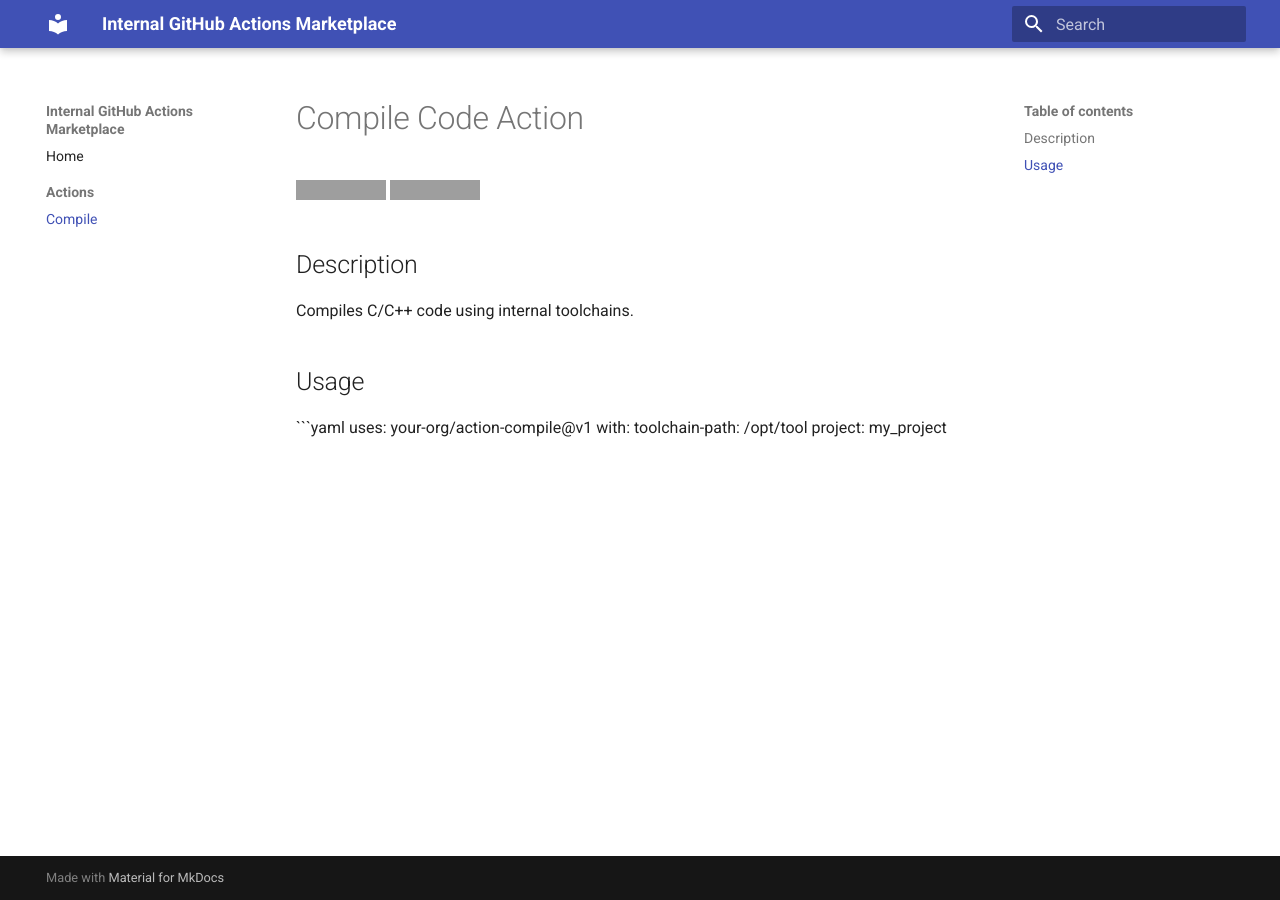
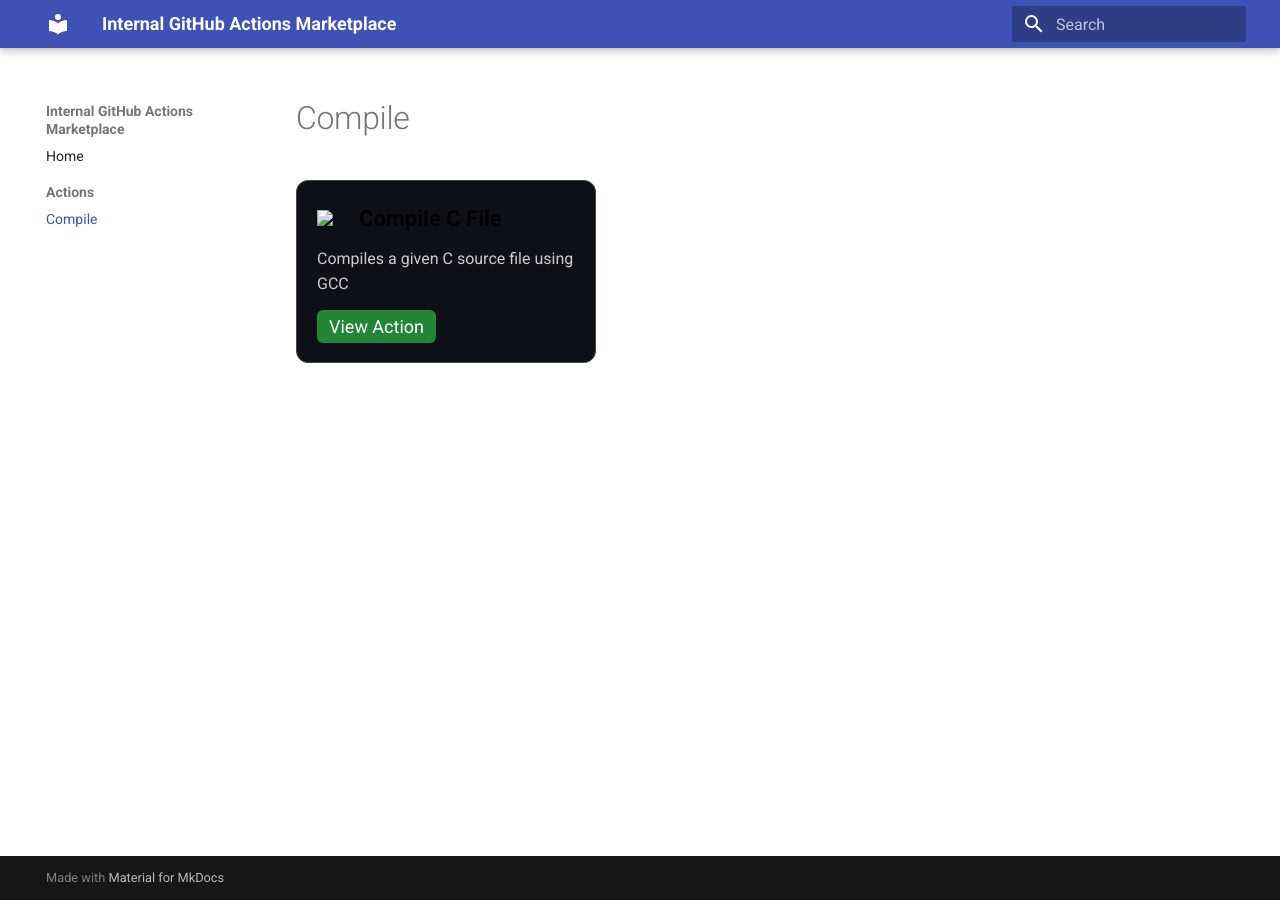
Before and after one commit to central-org455/internal-actions-marketplace, an MkDocs documentation site: the page built from docs/actions/compile.md, in a window 1280 px wide. Built offline with MkDocs 1.6.1 and Material for MkDocs 9.7.7, drawn with Linux system fonts in a browser that asks for light colours; grey boxes are pictures that could not be loaded.

Commit message:
Update compile.md

````diff
--- a/docs/actions/compile.md
+++ b/docs/actions/compile.md
@@ -1,15 +1,14 @@
-# Compile Code Action
+<div style="display: flex; gap: 1rem; flex-wrap: wrap;">
 
-![Stars](https://img.shields.io/github/stars/your-org/action-compile?style=social)
-![Version](https://img.shields.io/github/v/release/your-org/action-compile)
+  <div style="border: 1px solid #444; border-radius: 12px; padding: 1rem; background-color: #0d1117; width: 300px;">
+    <div style="display: flex; align-items: center; gap: 0.5rem;">
+      <img src="/internal-actions-marketplace/assets/icons/compile.png" width="32" />
+      <strong style="font-size: 1.1rem;">Compile C File</strong>
+    </div>
+    <p style="color: #ccc; margin-top: 0.5rem;">Compiles a given C source file using GCC</p>
+    <a href="./actions/compile/" style="text-decoration: none; background-color: #238636; color: white; padding: 6px 12px; border-radius: 6px; font-size: 0.9rem;">View Action</a>
+  </div>
 
-## Description
-Compiles C/C++ code using internal toolchains.
+  <!-- Add more cards here -->
 
-## Usage
-
-```yaml
-uses: your-org/action-compile@v1
-with:
-  toolchain-path: /opt/tool
-  project: my_project
+</div>
````
